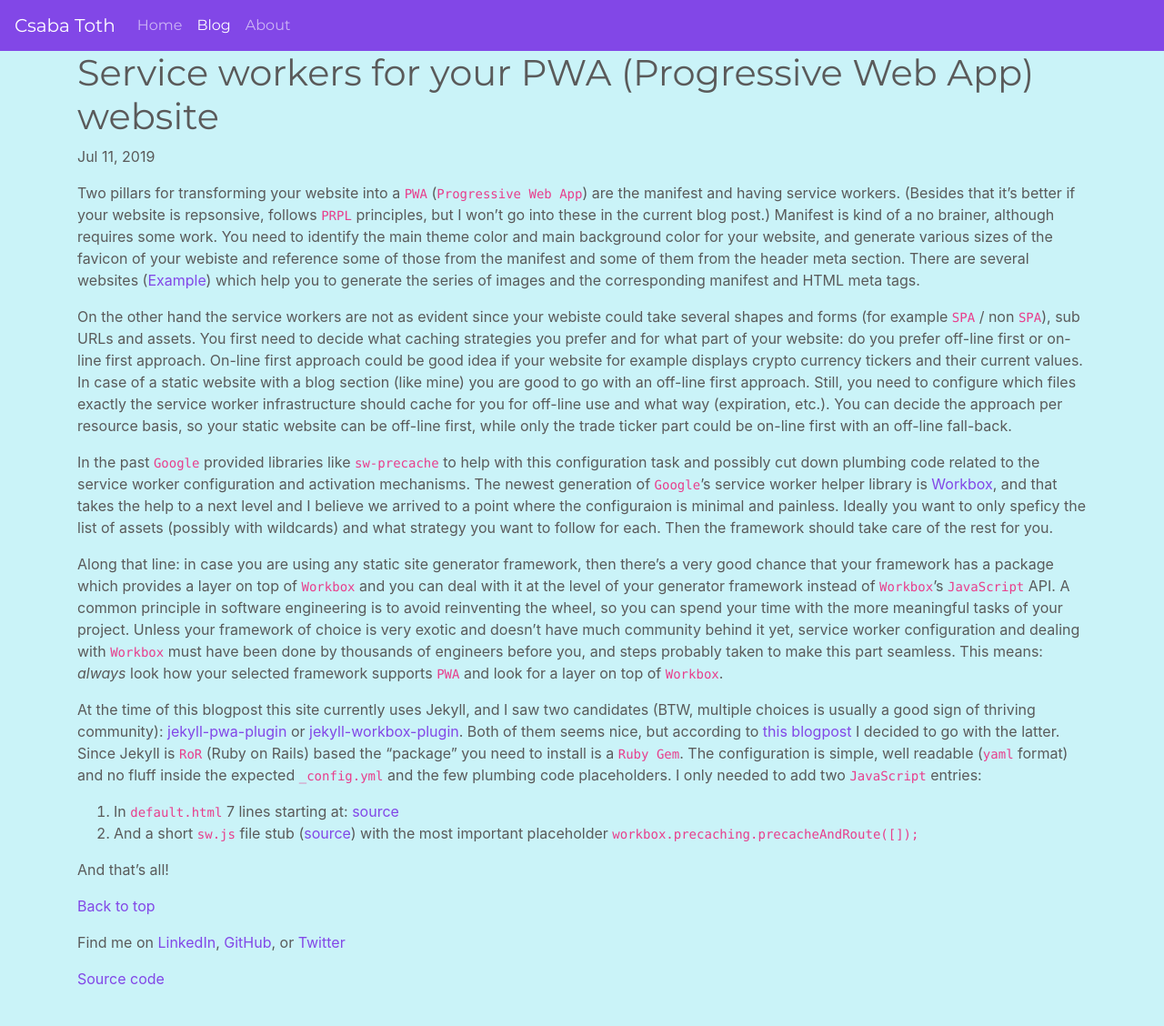
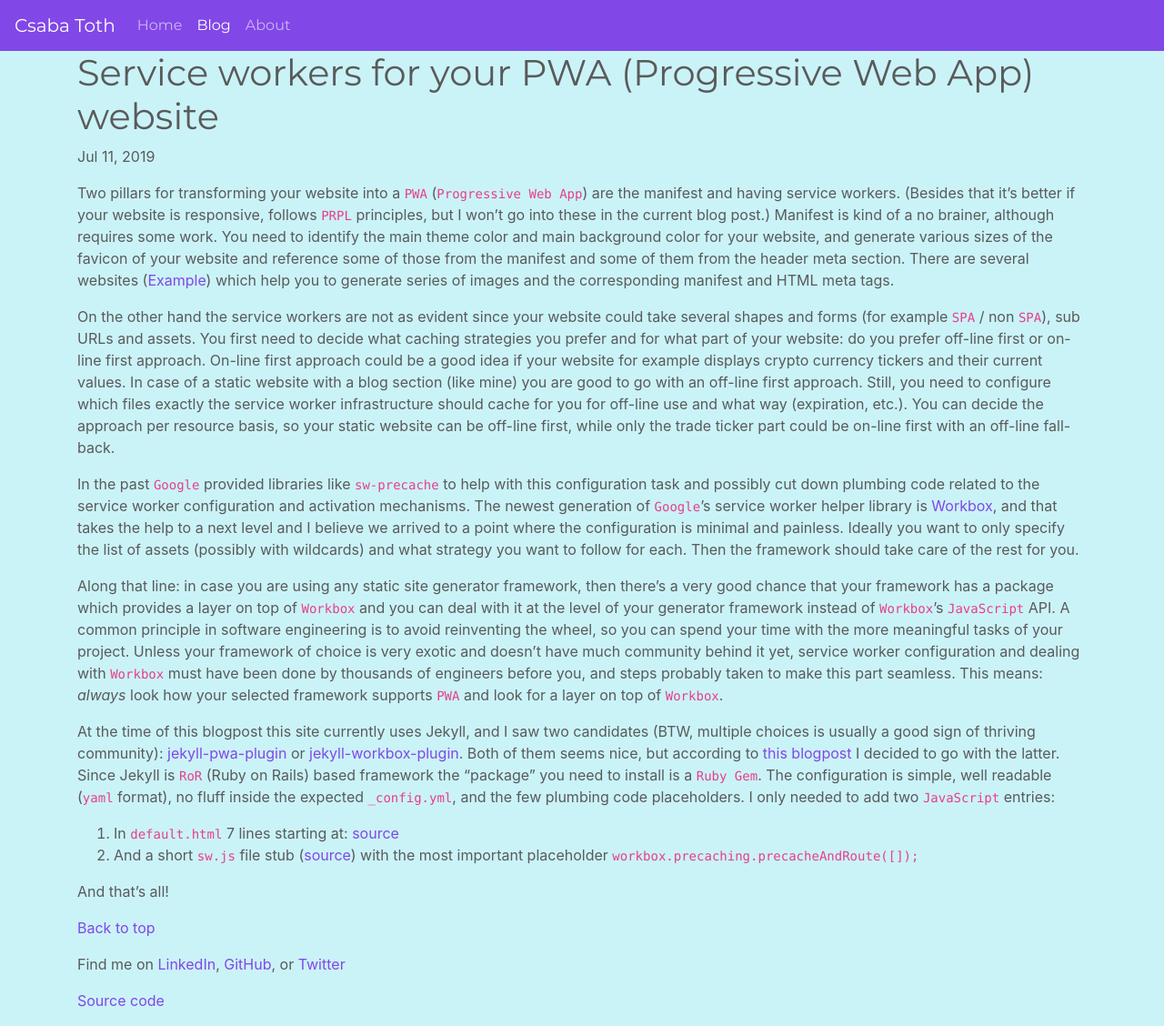
Before and after one commit to CsabaConsulting/csaba.page, a Jekyll site: the page built from _posts/blog/2019-07-12-jekyll-workbox.md, in a window 1280 px wide. Shown: the whole page at 91% size. Built offline with Jekyll 4.4.1, drawn with Linux system fonts in a browser that asks for light colours; comment, search, counter and statistics services are not loaded; before the commit the page ends 1104 px from its top, so only the background shows below that.

Commit message:
Blog post typos and grammar fixes

```diff
--- a/_posts/blog/2019-07-12-jekyll-workbox.md
+++ b/_posts/blog/2019-07-12-jekyll-workbox.md
@@ -7,15 +7,15 @@
 comments: true
 category: blog
 ---
-Two pillars for transforming your website into a `PWA` (`Progressive Web App`) are the manifest and having service workers. (Besides that it's better if your website is repsonsive, follows `PRPL` principles, but I won't go into these in the current blog post.) Manifest is kind of a no brainer, although requires some work. You need to identify the main theme color and main background color for your website, and generate various sizes of the favicon of your webiste and reference some of those from the manifest and some of them from the header meta section. There are several websites ([Example](https://tomitm.github.io/appmanifest/)) which help you to generate the series of images and the corresponding manifest and HTML meta tags.
+Two pillars for transforming your website into a `PWA` (`Progressive Web App`) are the manifest and having service workers. (Besides that it's better if your website is responsive, follows `PRPL` principles, but I won't go into these in the current blog post.) Manifest is kind of a no brainer, although requires some work. You need to identify the main theme color and main background color for your website, and generate various sizes of the favicon of your website and reference some of those from the manifest and some of them from the header meta section. There are several websites ([Example](https://tomitm.github.io/appmanifest/)) which help you to generate series of images and the corresponding manifest and HTML meta tags.
 
-On the other hand the service workers are not as evident since your webiste could take several shapes and forms (for example `SPA` / non `SPA`), sub URLs and assets. You first need to decide what caching strategies you prefer and for what part of your website: do you prefer off-line first or on-line first approach. On-line first approach could be good idea if your website for example displays crypto currency tickers and their current values. In case of a static website with a blog section (like mine) you are good to go with an off-line first approach. Still, you need to configure which files exactly the service worker infrastructure should cache for you for off-line use and what way (expiration, etc.). You can decide the approach per resource basis, so your static website can be off-line first, while only the trade ticker part could be on-line first with an off-line fall-back.
+On the other hand the service workers are not as evident since your website could take several shapes and forms (for example `SPA` / non `SPA`), sub URLs and assets. You first need to decide what caching strategies you prefer and for what part of your website: do you prefer off-line first or on-line first approach. On-line first approach could be a good idea if your website for example displays crypto currency tickers and their current values. In case of a static website with a blog section (like mine) you are good to go with an off-line first approach. Still, you need to configure which files exactly the service worker infrastructure should cache for you for off-line use and what way (expiration, etc.). You can decide the approach per resource basis, so your static website can be off-line first, while only the trade ticker part could be on-line first with an off-line fall-back.
 
-In the past `Google` provided libraries like `sw-precache` to help with this configuration task and possibly cut down plumbing code related to the service worker configuration and activation mechanisms. The newest generation of `Google`'s service worker helper library is [Workbox](https://developers.google.com/web/tools/workbox/), and that takes the help to a next level and I believe we arrived to a point where the configuraion is minimal and painless. Ideally you want to only speficy the list of assets (possibly with wildcards) and what strategy you want to follow for each. Then the framework should take care of the rest for you.
+In the past `Google` provided libraries like `sw-precache` to help with this configuration task and possibly cut down plumbing code related to the service worker configuration and activation mechanisms. The newest generation of `Google`'s service worker helper library is [Workbox](https://developers.google.com/web/tools/workbox/), and that takes the help to a next level and I believe we arrived to a point where the configuration is minimal and painless. Ideally you want to only specify the list of assets (possibly with wildcards) and what strategy you want to follow for each. Then the framework should take care of the rest for you.
 
 Along that line: in case you are using any static site generator framework, then there's a very good chance that your framework has a package which provides a layer on top of `Workbox` and you can deal with it at the level of your generator framework instead of `Workbox`'s `JavaScript` API. A common principle in software engineering is to avoid reinventing the wheel, so you can spend your time with the more meaningful tasks of your project. Unless your framework of choice is very exotic and doesn't have much community behind it yet, service worker configuration and dealing with `Workbox` must have been done by thousands of engineers before you, and steps probably taken to make this part seamless. This means: *always* look how your selected framework supports `PWA` and look for a layer on top of `Workbox`.
 
-At the time of this blogpost this site currently uses Jekyll, and I saw two candidates (BTW, multiple choices is usually a good sign of thriving community): [jekyll-pwa-plugin](https://github.com/lavas-project/jekyll-pwa) or [jekyll-workbox-plugin](https://github.com/bmeurer/jekyll-workbox-plugin). Both of them seems nice, but according to [this blogpost](https://benediktmeurer.de/2018/12/06/introducing-jekyll-workbox-plugin/) I decided to go with the latter. Since Jekyll is `RoR` (Ruby on Rails) based the "package" you need to install is a `Ruby Gem`. The configuration is simple, well readable (`yaml` format) and no fluff inside the expected `_config.yml` and the few plumbing code placeholders. I only needed to add two `JavaScript` entries:
+At the time of this blogpost this site currently uses Jekyll, and I saw two candidates (BTW, multiple choices is usually a good sign of thriving community): [jekyll-pwa-plugin](https://github.com/lavas-project/jekyll-pwa) or [jekyll-workbox-plugin](https://github.com/bmeurer/jekyll-workbox-plugin). Both of them seems nice, but according to [this blogpost](https://benediktmeurer.de/2018/12/06/introducing-jekyll-workbox-plugin/) I decided to go with the latter. Since Jekyll is `RoR` (Ruby on Rails) based framework the "package" you need to install is a `Ruby Gem`. The configuration is simple, well readable (`yaml` format), no fluff inside the expected `_config.yml`, and the few plumbing code placeholders. I only needed to add two `JavaScript` entries:
 
 1. In `default.html` 7 lines starting at: [source](https://github.com/CsabaConsulting/csaba.page/blob/master/_layouts/default.html#L26)
 2. And a short `sw.js` file stub ([source](https://github.com/CsabaConsulting/csaba.page/blob/master/sw.js)) with the most important placeholder `workbox.precaching.precacheAndRoute([]);`
```
Also changed, not shown: _posts/blog/2019-05-01-new-tlds.md (+1 -1 lines), _posts/blog/2019-05-12-fixing-google-vr-view.md (+2 -2 lines), _posts/blog/2019-07-17-website-progress.md (+3 -3 lines).
